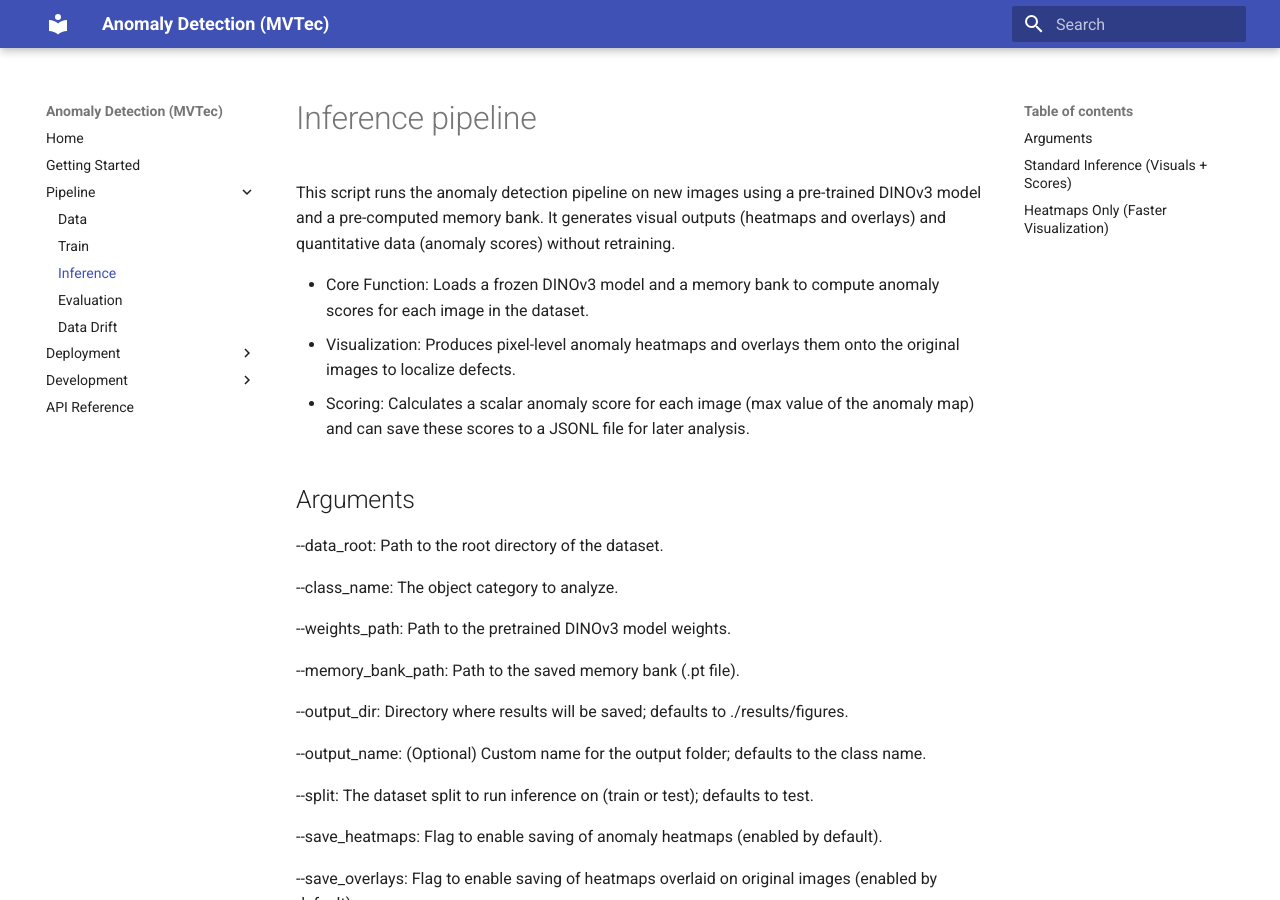
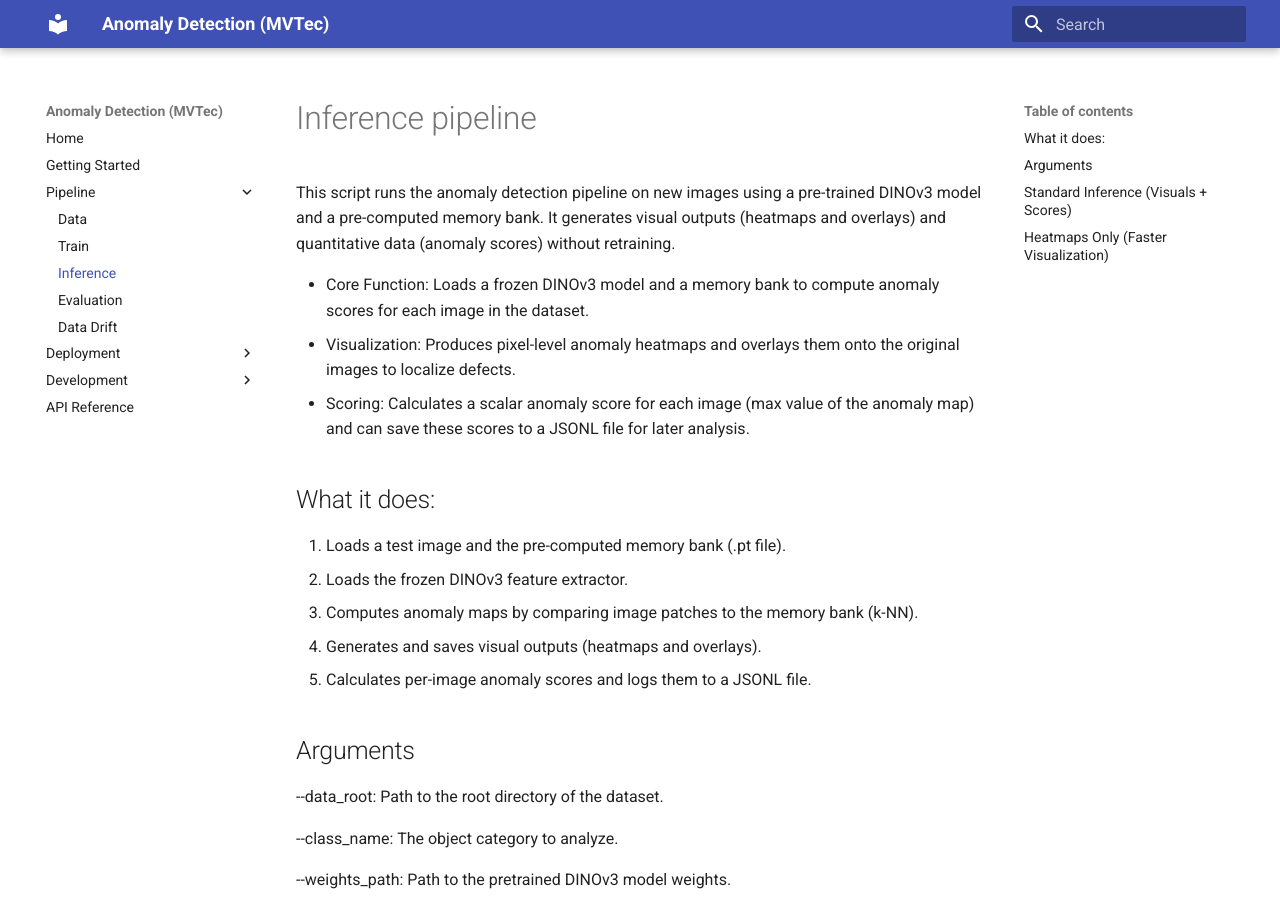
Before and after one commit to Kxlar/MLOPs_Project, an MkDocs documentation site: the page built from docs/source/pipeline/inference.md, in a window 1280 px wide and 900 px high. Built offline with MkDocs 1.6.1 and Material for MkDocs 9.7.7, drawn with Linux system fonts in a browser that asks for light colours.

Commit message:
Reviewed inference

```diff
--- a/docs/source/pipeline/inference.md
+++ b/docs/source/pipeline/inference.md
@@ -7,6 +7,14 @@
 - Core Function: Loads a frozen DINOv3 model and a memory bank to compute anomaly scores for each image in the dataset.
 - Visualization: Produces pixel-level anomaly heatmaps and overlays them onto the original images to localize defects.
 - Scoring: Calculates a scalar anomaly score for each image (max value of the anomaly map) and can save these scores to a JSONL file for later analysis.
+
+## What it does:
+
+1. Loads a test image and the pre-computed memory bank (.pt file).
+2. Loads the frozen DINOv3 feature extractor.
+3. Computes anomaly maps by comparing image patches to the memory bank (k-NN).
+4. Generates and saves visual outputs (heatmaps and overlays).
+5. Calculates per-image anomaly scores and logs them to a JSONL file.
 
 ## Arguments
 --data_root: Path to the root directory of the dataset.
```
